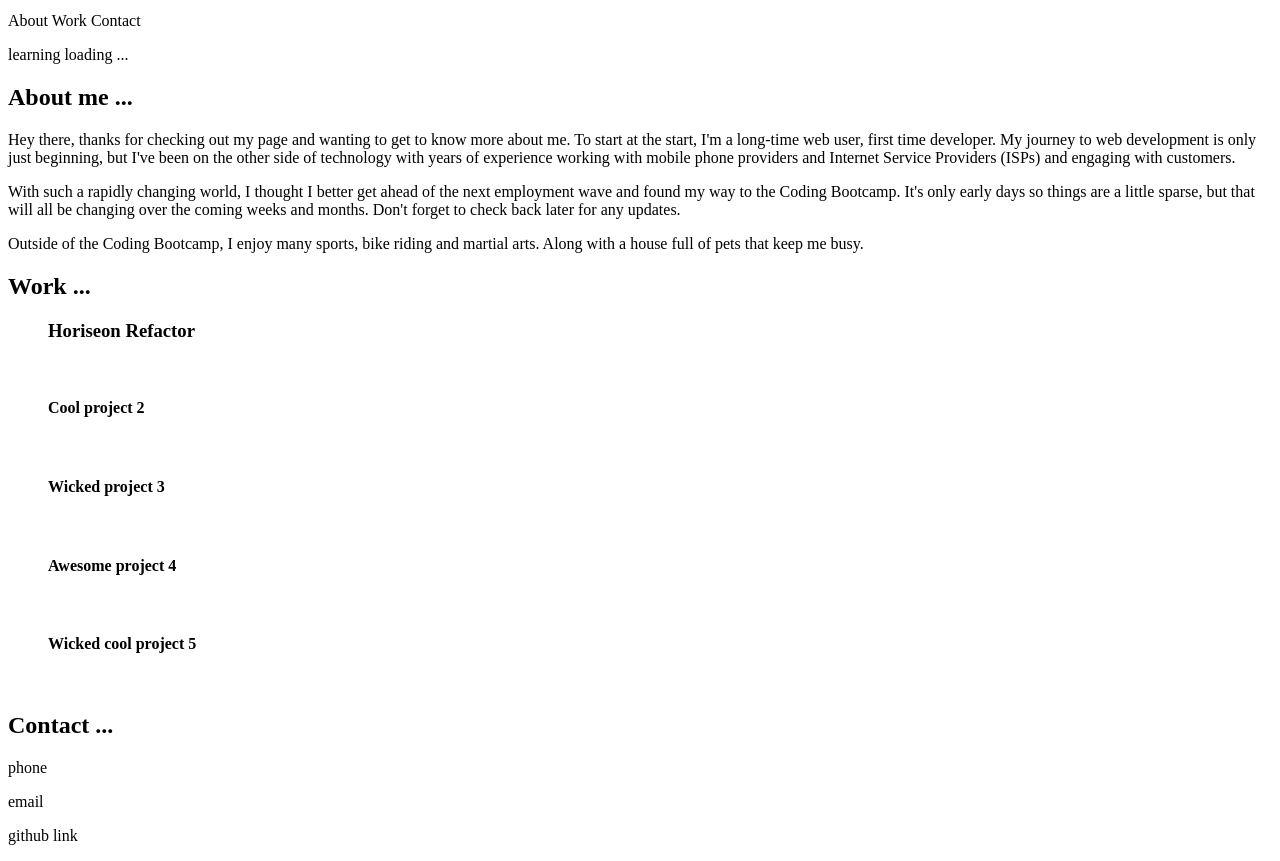
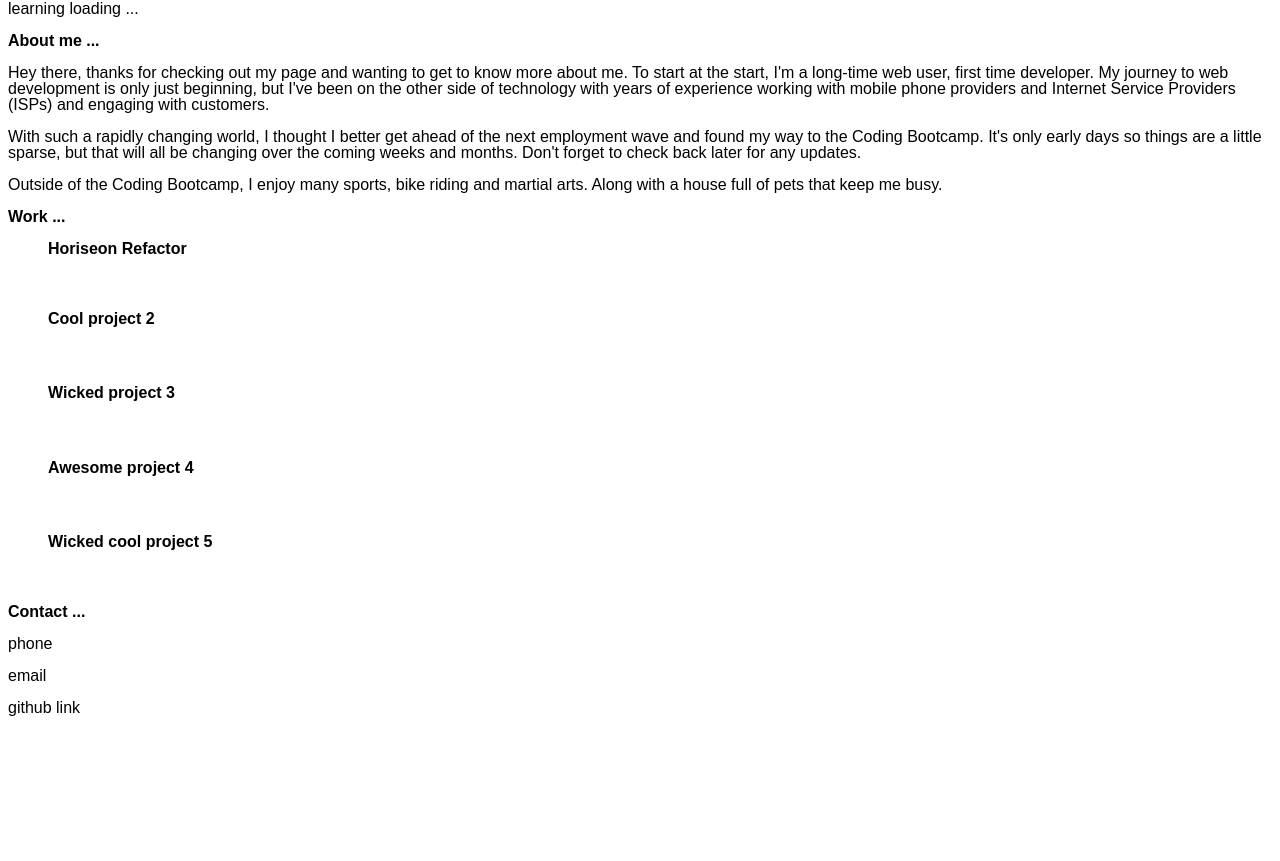
Before and after one commit to RHJeffries/Portfolio, a plain HTML site: page index.html in a window 1280 px wide. Shown: the part 68-929 px from the top of the page. After the commit the page ends 811 px from the top, so only its background shows below. Drawn offline with Linux system fonts and the light colour scheme.

Commit message:
added classes, ids, to html. Started styling in reset css

```diff
--- a/css/reset.css
+++ b/css/reset.css
@@ -0,0 +1,16 @@
+html {
+    height: 100%;
+  }
+
+body {
+    min-height: 100%;
+    line-height: 1;
+    font-family: sans-serif;
+  }
+
+h1,
+h2,
+h3,
+h4 {
+  font-size: 100%;
+}
--- a/index.html
+++ b/index.html
@@ -19,23 +19,24 @@
 
     <!-- nav links horizontal across screen -->
     <nav>
-        <a>About</a>
-        <a>Work</a>
-        <a>Contact</a>
+        <a href="#About-me">About</a>
+        <a href="#Work">Work</a>
+        <a href="#Contact">Contact</a>
     </nav>
 
     <main>
 
         <!-- small sapce to show I'm in a learning phase adds personal touch -->
-        <section>
+        <section id="learning">
             <p>learning loading ...</p>
         </section>
 
-        <section>
+        <section class="aboutme">
 
             <!-- adds personality and some info outside work -->
-            <h2>About me ...</h2>
+            <h2 class="headabout">About me ...</h2>
 
+            <article class="textabout">
             <p> Hey there, thanks for checking out my page and wanting to get to know more about me.
                 To start at the start, I'm a long-time web user, first time developer. My journey to web
                 development is only just beginning, but I've been on the other side of technology with years
@@ -52,15 +53,16 @@
                 Outside of the Coding Bootcamp, I enjoy many sports, bike riding and martial arts. Along with a house
                 full of pets that keep me busy.
             </p>
+            </article>
         </section>
 
-        <section>
+        <section id="example1">
 
             <!-- coding examples to show my abilities -->
             <h2>Work ...</h2>
 
             <!-- first example larger than the remaining -->
-            <div>
+            <div id="horiseon">
                 <figure>
                     <h3>Horiseon Refactor</h3>
                     <img> <!-- screenshot of webpage with link to deployed url -->
@@ -70,7 +72,7 @@
         </section>
 
         <!-- further work examples will be smaller-->
-        <section>
+        <section class="example-others workcard">
             <div>
                 <figure>
                     <h4>Cool project 2</h4>
```
